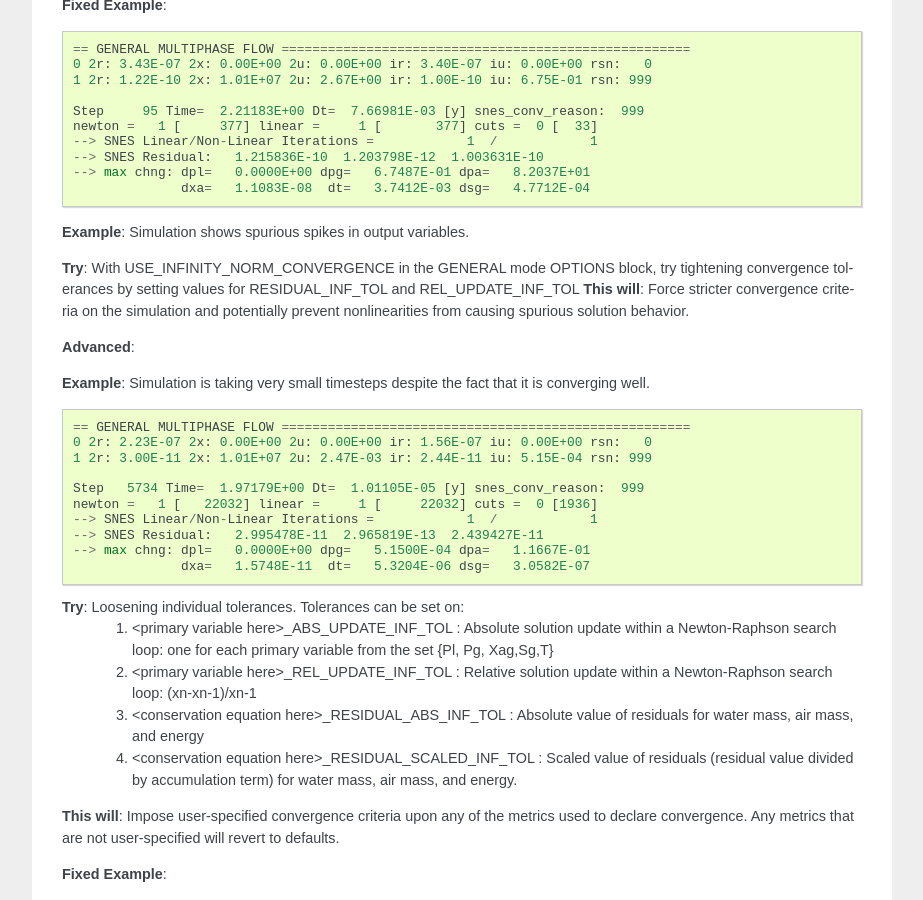
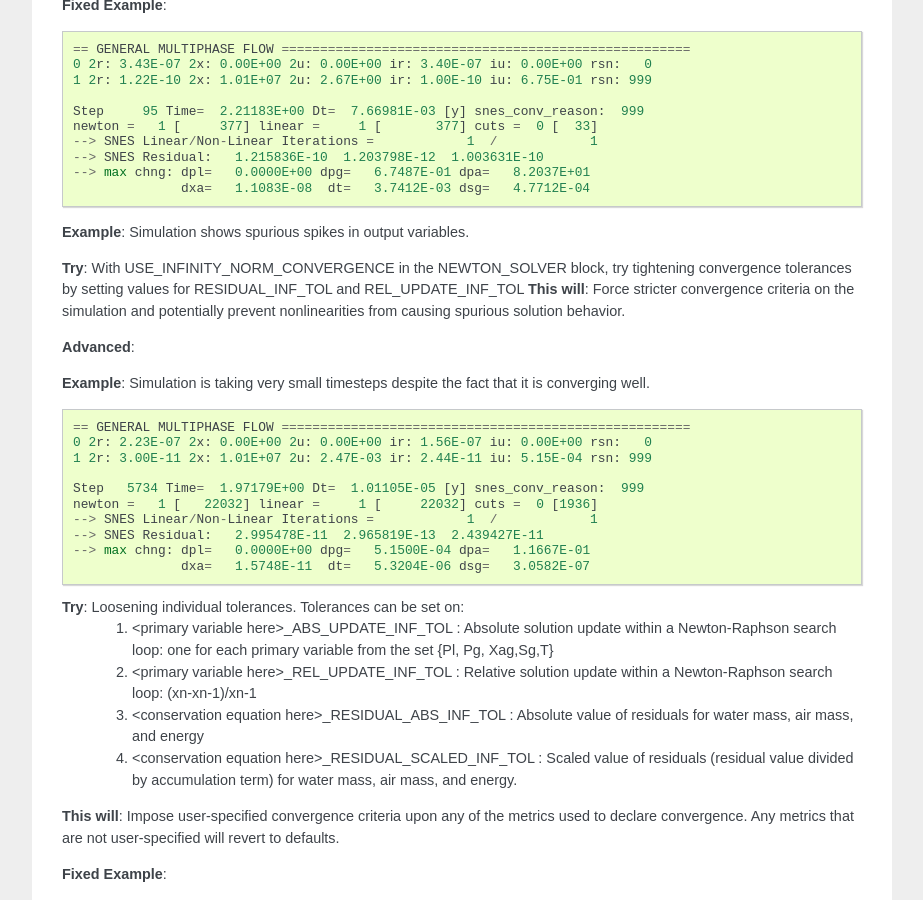
Before and after one commit to Miracloon/pflotran-documentation, a Sphinx documentation site: the page built from source/user_guide/how_to/faq.rst, in a window 1280 px wide and 900 px high, scrolled down 11036 px. Shown: the whole window, without its empty margins (318-1241 px from the left). Built offline with Sphinx 7.4.7, drawn with Linux system fonts in a browser that asks for light colours; some of the changed text lies outside the part shown.

Commit message:
Adde IMMOBILE card to chemistry output, updated GENERAL FAQ and generic Newton options skip mode-specific settings

```diff
--- a/source/user_guide/cards/subsurface/chemistry/bioparticle_card.rst
+++ b/source/user_guide/cards/subsurface/chemistry/bioparticle_card.rst
@@ -4,7 +4,7 @@
 
 Back to :ref:`reaction-sandbox-card`
 
-.. _clm-cn-card:
+.. _bioparticle-card:
 
 BIOPARTICLE
 ===========
--- a/source/user_guide/cards/subsurface/chemistry/chemistry_output_card.rst
+++ b/source/user_guide/cards/subsurface/chemistry/chemistry_output_card.rst
@@ -40,6 +40,9 @@
 
 MINERALS
  All minerals are printed.
+
+IMMOBILE
+ All immobile species are printed.
 
 PH
  pH is printed (if applicable--i.e. H+ exists).
--- a/source/user_guide/cards/subsurface/newton_solver_card.rst
+++ b/source/user_guide/cards/subsurface/newton_solver_card.rst
@@ -19,7 +19,7 @@
 
 .. _PETSc: http://www.mcs.anl.gov/petsc/documentation/index.html
 
-.. include:: ../raw_txt/newton/newton.txt
+.. include:: ./newton.tmp
 
 Examples
 --------
--- a/source/user_guide/how_to/faq.rst
+++ b/source/user_guide/how_to/faq.rst
@@ -571,7 +571,7 @@
    Wall Clock Time:  1.3692E+01 [sec]   2.2821E-01 [min]   3.8034E-03 [hr]
 
 
-**Try**: Adding USE_INFINITY_NORM_CONVERGENCE to the GENERAL mode OPTIONS block
+**Try**: Adding USE_INFINITY_NORM_CONVERGENCE to the NEWTON_SOLVER block.
 **This will**: Impose infinity norm convergence criteria to declare simulation convergence instead of the default Euclidean norm convergence criteria.
 
 **Fixed Example**:
@@ -695,7 +695,7 @@
 
 **Example**: Simulation shows spurious spikes in output variables.
 
-**Try**: With USE_INFINITY_NORM_CONVERGENCE in the GENERAL mode OPTIONS block, try tightening convergence tolerances by setting values for RESIDUAL_INF_TOL and REL_UPDATE_INF_TOL
+**Try**: With USE_INFINITY_NORM_CONVERGENCE in the NEWTON_SOLVER block, try tightening convergence tolerances by setting values for RESIDUAL_INF_TOL and REL_UPDATE_INF_TOL
 **This will**: Force stricter convergence criteria on the simulation and potentially prevent nonlinearities from causing spurious solution behavior.
 
 
```
Also changed, not shown: 2 other files.
